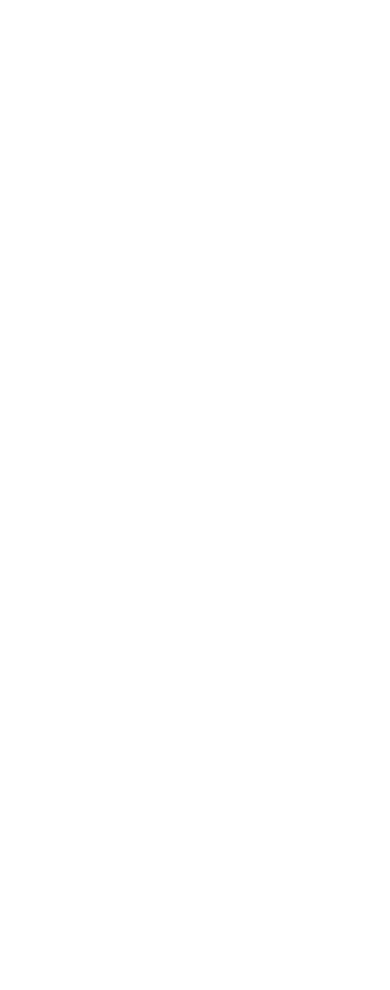
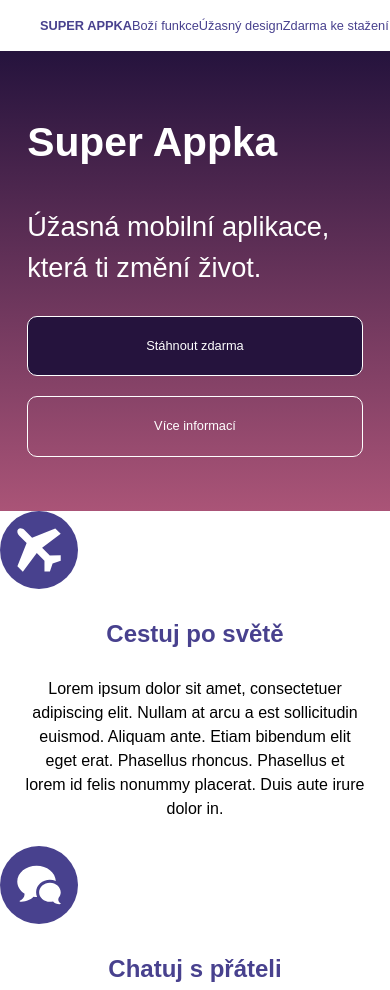
Before and after one commit to tvorimweb-2020-praha-podzim/du-05---super-appka-PavlaKuklikova, a plain HTML site: page zadani/normal/index.html in a window 390 px wide. Shown: the top 990 px of the page. Before the commit the page ends 844 px from the top, so only its background shows below. Drawn offline with Linux system fonts and the light colour scheme.

Commit message:
rozpracované - help please
ahoj, nejdou mi nevím proč zarovnat ikony na střed u mobil verze. Zkoušela jsem různé přístupy ale bezúspěšně. Budu ráda za radu. :-)

```diff
--- a/zadani/normal/index.css
+++ b/zadani/normal/index.css
@@ -50,3 +50,111 @@ body {
 }
 
 /* ----- zde začni psát vlastní CSS ----- */
+
+.cele{
+    max-width:400px;
+
+}
+
+
+.navigace{
+    display:flex;
+    text-align:center;
+    flex-direction:row;
+    flex-wrap:wrap;
+    list-style:none;
+
+}
+
+
+
+.superappka{
+    font-weight:700;
+}
+
+.fialova{
+    background-image: linear-gradient( #25133d, #aa5477);
+    color: white;
+    margin:0;
+    padding: 1.7rem;
+    font-size: 1.7rem;
+
+}
+.slogan{
+    font-weight: 300;
+    text-align:left;
+
+}
+
+h1{
+    font-weight:  700;
+}
+
+.odkazy{
+    padding-left:0px;
+
+
+}
+
+ul a {
+    display:flex;
+    flex-direction: column;
+    font-size:0.8rem;
+    text-decoration:none;
+    color:#48418e;
+
+
+}
+.odkazy a{
+    text-align:center;
+    color:white;
+    text-decoration: none;
+    line-height: 3;
+    padding: 10px;
+
+
+}
+
+.stahnout,
+.viceinfo {
+    border:white solid 1px;
+    text-decoration: none;
+    margin:0px;
+    margin-bottom: 20px;
+    text-decoration: none;
+    list-style:none;
+    border-radius: 10px;
+
+}
+
+.stahnout{
+    background-color:#25133d;
+}
+
+
+h2,
+.cestuj-text,
+.chatuj-text,
+.zazij-text,
+.konecpaticka{
+    display:flex;
+    flex-direction:column;
+    justify-content:center;
+    align-items: center;
+    text-align:center;
+}
+
+h2{
+    color:#48418e;
+
+}
+
+
+.cestuj-text,
+.chatuj-text,
+.zazij-text{
+    margin: 25px;
+}
+svg{
+    max-width:20%;
+}
--- a/zadani/normal/index.html
+++ b/zadani/normal/index.html
@@ -1,10 +1,13 @@
 <!DOCTYPE html>
 <html>
+
 <head>
     <meta charset="UTF-8">
     <meta name="viewport" content="width=device-width, initial-scale=1.0">
     <title>Super Appka | Mobilní aplikace pro každou krevní skupin </title>
+    <link rel="stylesheet" href="index.css">
 </head>
+
 <body>
     <!--
         **Oba soubory, HTML i CSS, přesuň o 2 úrovně výš (ven ze složky zadani).**
@@ -37,5 +40,52 @@
         PATIČKA:
         (c) 2016, Web od A do Z
     -->
+    <div class="cele">
+        <ul class="navigace">
+            <li class="superappka"><a href="www.seznam.cz">SUPER APPKA </a></li>
+            <li class="bozifunkce"><a href="www.seznam.cz">Boží funkce</a></li>
+            <li class="uzasnydesign"><a href="www.seznam.cz">Úžasný design</a></li>
+            <li class="zdarmakestazeni"><a href="www.seznam.cz">Zdarma ke stažení</a></li>
+        </ul>
+
+        <article class="fialova">
+            <h1 class="nadpis1">Super Appka</h1>
+            <p class="slogan">Úžasná mobilní aplikace, <br>která ti změní život.</p>
+            <ul class="odkazy">
+                <li class="stahnout"><a href="www.seznam.cz">Stáhnout zdarma</a></li>
+                <li class="viceinfo"><a href="www.seznam.cz">Více informací</a></li>
+            </ul>
+
+        </article>
+
+        <article class="hlavni-obsah">
+            <svg xmlns="http://www.w3.org/2000/svg" viewBox="0 0 70 70">
+                <circle fill="#48418e" cx="35" cy="35" r="35" />
+                <path fill="#fff" d="M44.7,39.9l-6.9-6.9l16.7-12.5l-4.9-4.9l-20.8,8.3l-6.6-6.6c-1.9-1.9-4.5-2.3-5.9-1c-1.3,1.3-0.9,4,1,5.9 l6.6,6.6l-8.3,20.8l4.9,4.9l12.5-16.7l6.9,6.9v9.7h4.9l2.4-7.3l7.3-2.4v-4.9L44.7,39.9L44.7,39.9z" />
+            </svg>
+            <h2 class="cestuj-po-svete">Cestuj po světě</h2>
+            <p class="cestuj-text">Lorem ipsum dolor sit amet, consectetuer adipiscing elit. Nullam at arcu a est sollicitudin euismod. Aliquam ante. Etiam bibendum elit eget erat. Phasellus rhoncus. Phasellus et lorem id felis nonummy placerat. Duis aute irure dolor in.</p>
+            <svg xmlns="http://www.w3.org/2000/svg" viewBox="0 0 70 70">
+                <circle fill="#48418e" cx="35" cy="35" r="35" />
+                <path fill="#fff" d="M52.3,48.1c0,1.5,0.9,2.9,2.2,3.5v0.5c-0.4,0-0.7,0.1-1.1,0.1c-2.3,0-4.4-1-5.8-2.5 c-0.9,0.2-1.8,0.4-2.8,0.4c-5.4,0-9.7-3.9-9.7-8.6s4.4-8.6,9.7-8.6s9.7,3.9,9.7,8.6c0,1.9-0.7,3.6-1.8,5 C52.4,47,52.3,47.6,52.3,48.1L52.3,48.1z M32.8,17.7c9.4,0,17,6.1,17.3,13.7c-1.7-0.7-3.5-1.1-5.4-1.1c-3.2,0-6.3,1.1-8.6,3.2 c-2.4,2.1-3.7,5-3.7,8c0,1.5,0.3,3,0.9,4.3c-0.2,0-0.4,0-0.5,0c-0.9,0-1.8-0.1-2.7-0.2c-3.7,3.7-8.1,4.4-12.4,4.5v-0.9
+                C20,48.1,22,46,22,43.7c0-0.3,0-0.7-0.1-1c-3.9-2.6-6.4-6.5-6.4-10.9C15.6,24,23.3,17.7,32.8,17.7z" />
+            </svg>
+            <h2 class="chatuj-s-prateli"> Chatuj s přáteli</h2>
+            <p class="chatuj-text">Lorem ipsum dolor sit amet, consectetuer adipiscing elit. Aenean vel massa quis mauris vehicula lacinia. Fusce wisi. Sed convallis magna eu sem. Duis risus. Curabitur ligula sapien, pulvinar a vestibulum quis, facilisis vel sapien.</p>
+            <svg xmlns="http://www.w3.org/2000/svg" viewBox="0 0 70 70">
+                <circle fill="#48418e" cx="35" cy="35" r="35" />
+                <path fill="#fff" d="M15.6,22.4l12.1-4.9v29.2l-12.1,4.9V22.4z" />
+                <path fill="#fff" d="M30.2,16.3l12.1,7.3v27.9l-12.1-6.1C30.2,45.5,30.2,16.3,30.2,16.3z" />
+                <path fill="#fff" d="M44.7,23.6l9.7-7.3v29.2l-9.7,7.3V23.6z" />
+            </svg>
+            <h2 class="zazij-dobrodrustvi"> Zažij dobrodružství</h2>
+            <p class="zazij-text">Lorem ipsum dolor sit amet, consectetuer adipiscing elit. Nullam faucibus mi quis velit. Etiam egestas wisi a erat. Donec ipsum massa, ullamcorper in, auctor et, scelerisque sed, est. Cum sociis natoque penatibus et magnis dis parturient montes, nascetur ridiculus mus. </p>
+
+        </article>
+
+        <paticka class="konecpaticka">(c) 2016, Web od A do Z</paticka>
+
+    </div>
 </body>
+
 </html>
```
